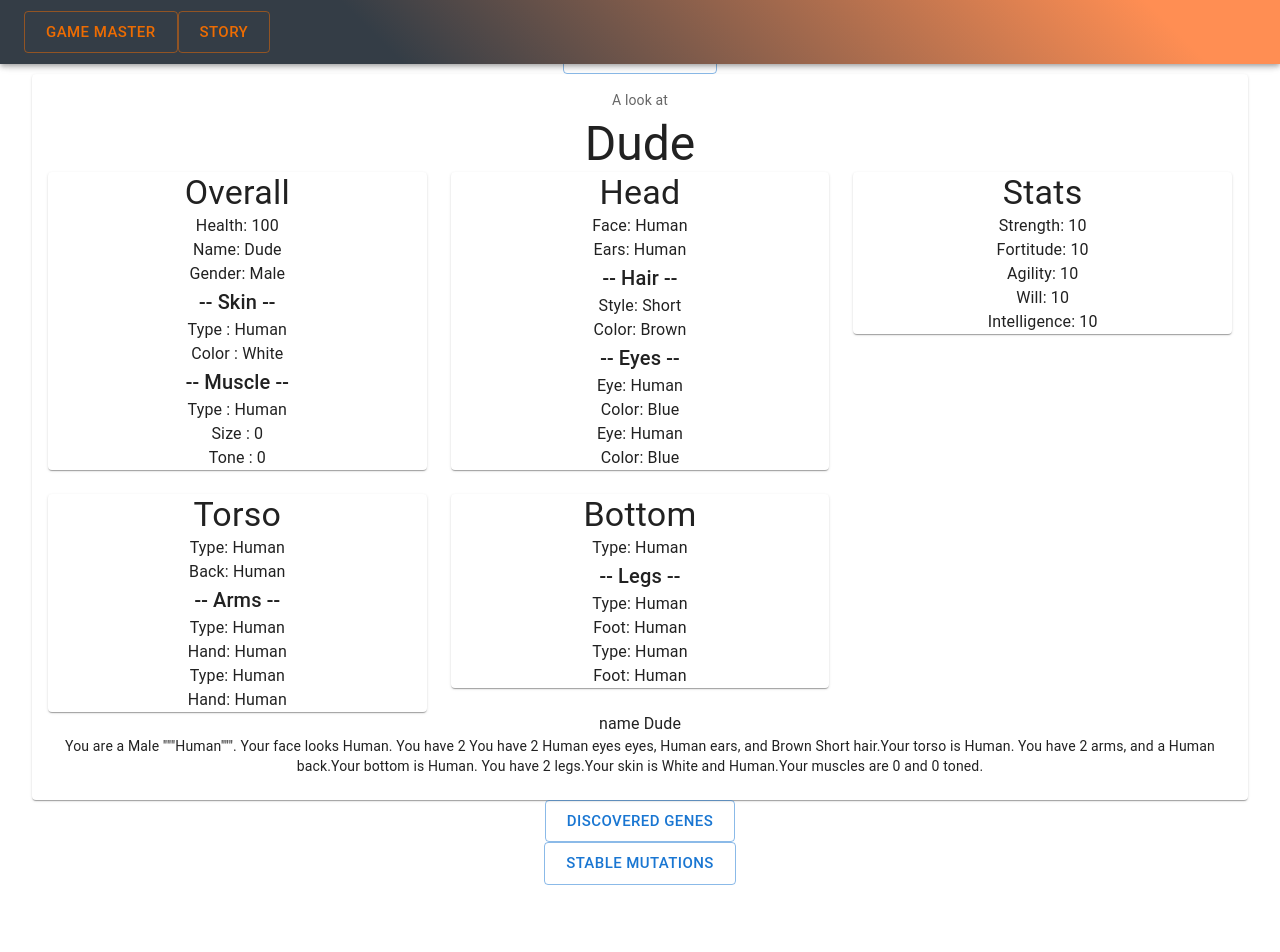
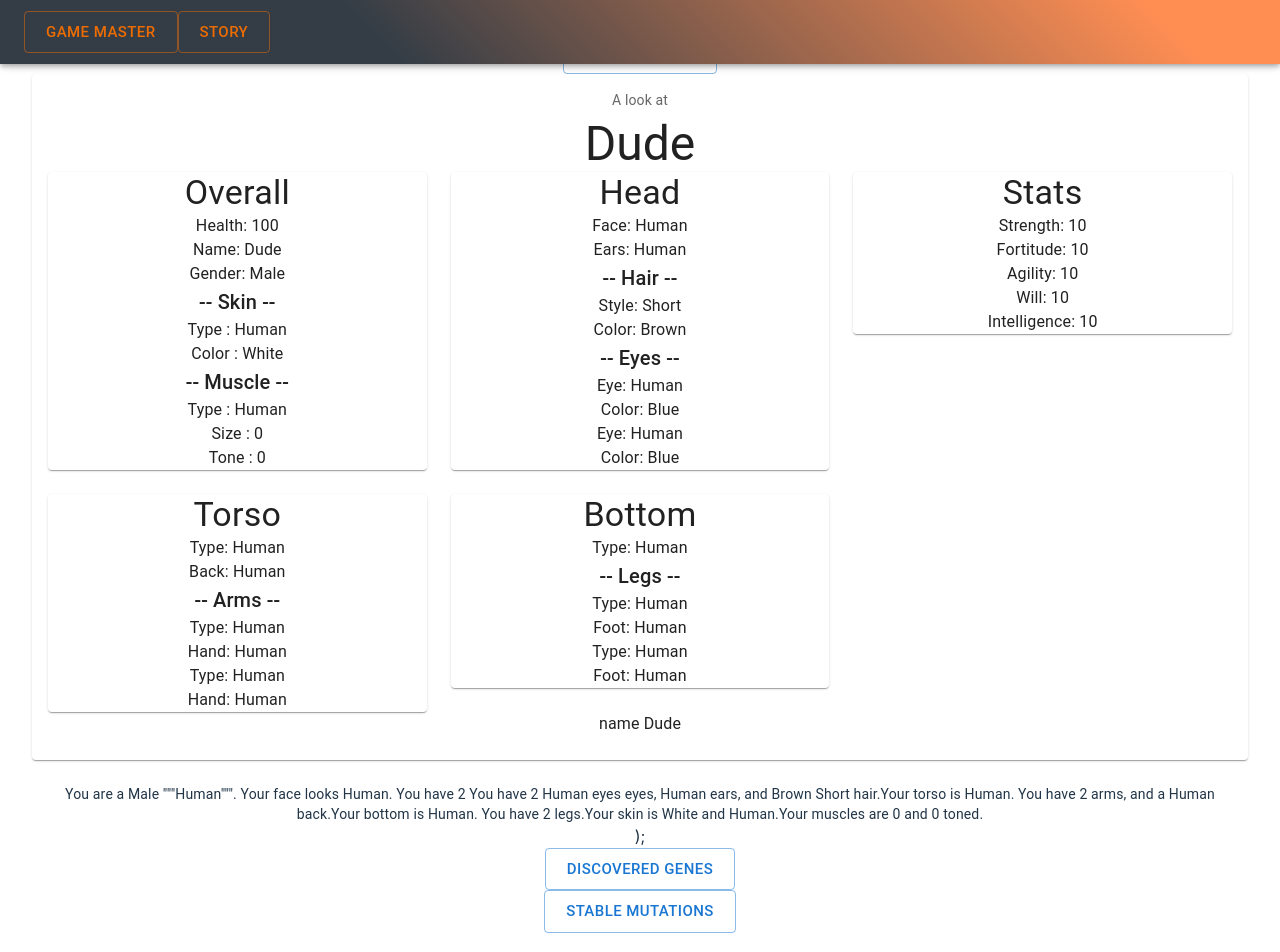
Before and after one commit to GalacticLiaison/Zypher-UI, a React (Vite) app: page / in a window 1280 px wide. Shown: the top 952 px of the page. Before the commit the page ends 917 px from the top, so only its background shows below. Built offline with nearby package versions, Linux system fonts and the light colour scheme; no server answers.

Commit message:
cleaned-up player description a bit

```diff
--- a/src/features/GenePod/GenePod.tsx
+++ b/src/features/GenePod/GenePod.tsx
@@ -4,7 +4,7 @@ import { Player } from "../../services/character-service/character-factory";
 import { Gene } from "../../services/gene-service";
 import { Mutation } from "../../services/mutation-service";
 import { Xenogen } from "../../services/xenogen-service";
-import { PlayerDescription } from "../Player/PlayerDescription/PlayerDescription";
+import { PlayerSheet } from "../Player/PlayerSheet";
 import { DiscoveredGenes } from "./components/DiscoveredGenes/DiscoveredGenes";
 import { StableMutations } from "./components/StableMutations/StableMutations";
 
@@ -52,7 +52,7 @@ export const GenePod = (props: IGenePodProps) => {
 
   return (
     <div>
-      <PlayerDescription player={props.player}></PlayerDescription>
+      <PlayerSheet player={props.player}></PlayerSheet>
       <div>
         <Button
           variant="outlined"
--- /dev/null
+++ b/src/features/Player/PlayerSheet.tsx
@@ -0,0 +1,24 @@
+import Grid from "@mui/material/Grid";
+import { useState } from "react";
+import { Player } from "../../services/character-service/character-factory";
+import { PlayerDescription } from "./components/PlayerDescription/PlayerDescription";
+import { PlayerMorphology } from "./components/PlayerMorphology/PlayerMorphology";
+
+interface IPlayerSheetProps {
+  player: Player;
+}
+
+export const PlayerSheet = (props: IPlayerSheetProps) => {
+  const [player, setPlayer] = useState<Player>(props.player);
+
+  return (
+    <Grid container spacing={3}>
+      <Grid item xs={12}>
+        <PlayerMorphology player={player}></PlayerMorphology>
+      </Grid>
+      <Grid item xs={12}>
+        <PlayerDescription player={player}></PlayerDescription>);
+      </Grid>
+    </Grid>
+  );
+};
--- a/src/features/Player/PlayerDescription/Eyes/Eyes.tsx
+++ b/src/features/Player/components/PlayerDescription/Eyes/Eyes.tsx
@@ -1,4 +1,4 @@
-import { Eye } from "../../../../services/character-service/Character";
+import { Eye } from "../../../../../services/character-service/Character";
 
 export const describeEyeTypes = (eyes: Eye[]): string => {
   const uniqueEyeTypes = new Set(eyes.map((eye) => eye.type));
--- /dev/null
+++ b/src/features/Player/components/PlayerDescription/PlayerDescription.tsx
@@ -0,0 +1,40 @@
+import Typography from "@mui/material/Typography";
+import { useEffect, useState } from "react";
+import { Player } from "../../../../services/character-service/character-factory";
+import { describeEyeTypes } from "./Eyes/Eyes";
+
+interface IPlayerDescriptionProps {
+  player: Player;
+}
+
+export const PlayerDescription = (props: IPlayerDescriptionProps) => {
+  const [player, setPlayer] = useState<Player>(props.player);
+  useEffect(() => {
+    setPlayer(props.player);
+  }, [props.player]);
+
+  return (
+    <Typography variant="body2">
+      {/* HEAD */}
+      You are a {player.morphology.gender} """Human""". Your face looks{" "}
+      {player.morphology.head.face}. You have{" "}
+      {player.morphology.head.eyes.length}{" "}
+      {describeEyeTypes(player.morphology.head.eyes)} eyes,{" "}
+      {player.morphology.head.ears} ears, and{" "}
+      {player.morphology.head.hair.color} {player.morphology.head.hair.style}{" "}
+      hair.
+      {/* TORSO */}
+      Your torso is {player.morphology.torso.type}. You have{" "}
+      {player.morphology.torso.arms.length} arms, and a{" "}
+      {player.morphology.torso.back} back.
+      {/* BOTTOM */}
+      Your bottom is {player.morphology.bottom.type}. You have{" "}
+      {player.morphology.bottom.legs.length} legs.
+      {/* SKIN */}
+      Your skin is {player.morphology.skin.color} and{" "}
+      {player.morphology.skin.type}.{/* MUSCLE */}
+      Your muscles are {player.morphology.muscle.size} and{" "}
+      {player.morphology.muscle.tone} toned.
+    </Typography>
+  );
+};
--- a/src/features/Player/PlayerDescription/PlayerDescription.tsx
+++ b/src/features/Player/components/PlayerMorphology/PlayerMorphology.tsx
@@ -3,15 +3,13 @@ import CardContent from "@mui/material/CardContent";
 import Grid from "@mui/material/Grid";
 import Typography from "@mui/material/Typography";
 import { useState } from "react";
-import { Eye } from "../../../services/character-service/Character";
-import { Player } from "../../../services/character-service/character-factory";
-import { describeEyeTypes } from "./Eyes/Eyes";
+import { Player } from "../../../../services/character-service/character-factory";
 
-interface IPlayerDescriptionProps {
+interface IPlayerMorphologyProps {
   player: Player;
 }
 
-export const PlayerDescription = (props: IPlayerDescriptionProps) => {
+export const PlayerMorphology = (props: IPlayerMorphologyProps) => {
   const [player, setPlayer] = useState<Player>(props.player);
 
   return (
@@ -103,56 +101,6 @@ export const PlayerDescription = (props: IPlayerDescriptionProps) => {
           </Grid>
 
           <div>name {props.player.name}</div>
-          {/* `name: string;
-        morphology: {
-          gender: string;
-          head: {
-            face: FaceType;
-            eyes: Eye[];
-            ears: EarType;
-            hair: Hair;
-          };
-          torso: {
-            type: TorsoType;
-            arms: Arm[];
-            back: BackType;
-          };
-          bottom: {
-            type: BottomType;
-            legs: Leg[];
-          };
-          skin: {
-            type: SkinType;
-            color: SkinColor;
-          };
-          muscle: {
-            size: number;
-            tone: number;
-            type: MuscleType;
-          };
-        };` */}
-        </Typography>
-        <Typography variant="body2">
-          {/* HEAD */}
-          You are a {player.morphology.gender} """Human""". Your face looks{" "}
-          {player.morphology.head.face}. You have{" "}
-          {player.morphology.head.eyes.length}{" "}
-          {describeEyeTypes(player.morphology.head.eyes)} eyes,{" "}
-          {player.morphology.head.ears} ears, and{" "}
-          {player.morphology.head.hair.color}{" "}
-          {player.morphology.head.hair.style} hair.
-          {/* TORSO */}
-          Your torso is {player.morphology.torso.type}. You have{" "}
-          {player.morphology.torso.arms.length} arms, and a{" "}
-          {player.morphology.torso.back} back.
-          {/* BOTTOM */}
-          Your bottom is {player.morphology.bottom.type}. You have{" "}
-          {player.morphology.bottom.legs.length} legs.
-          {/* SKIN */}
-          Your skin is {player.morphology.skin.color} and{" "}
-          {player.morphology.skin.type}.{/* MUSCLE */}
-          Your muscles are {player.morphology.muscle.size} and{" "}
-          {player.morphology.muscle.tone} toned.
         </Typography>
       </CardContent>
     </Card>
```
Also changed, not shown: wiki/overview.md (+1 -1 lines).
